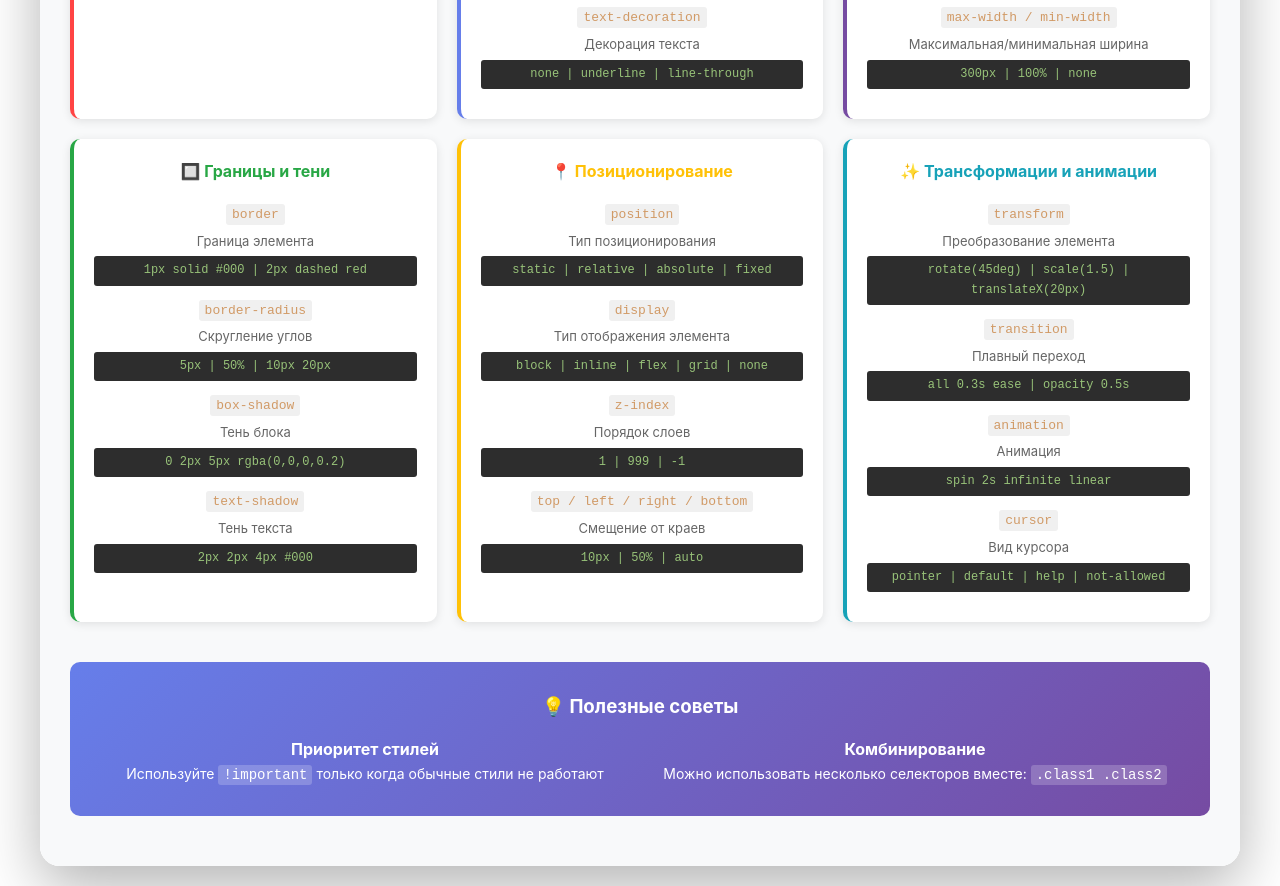
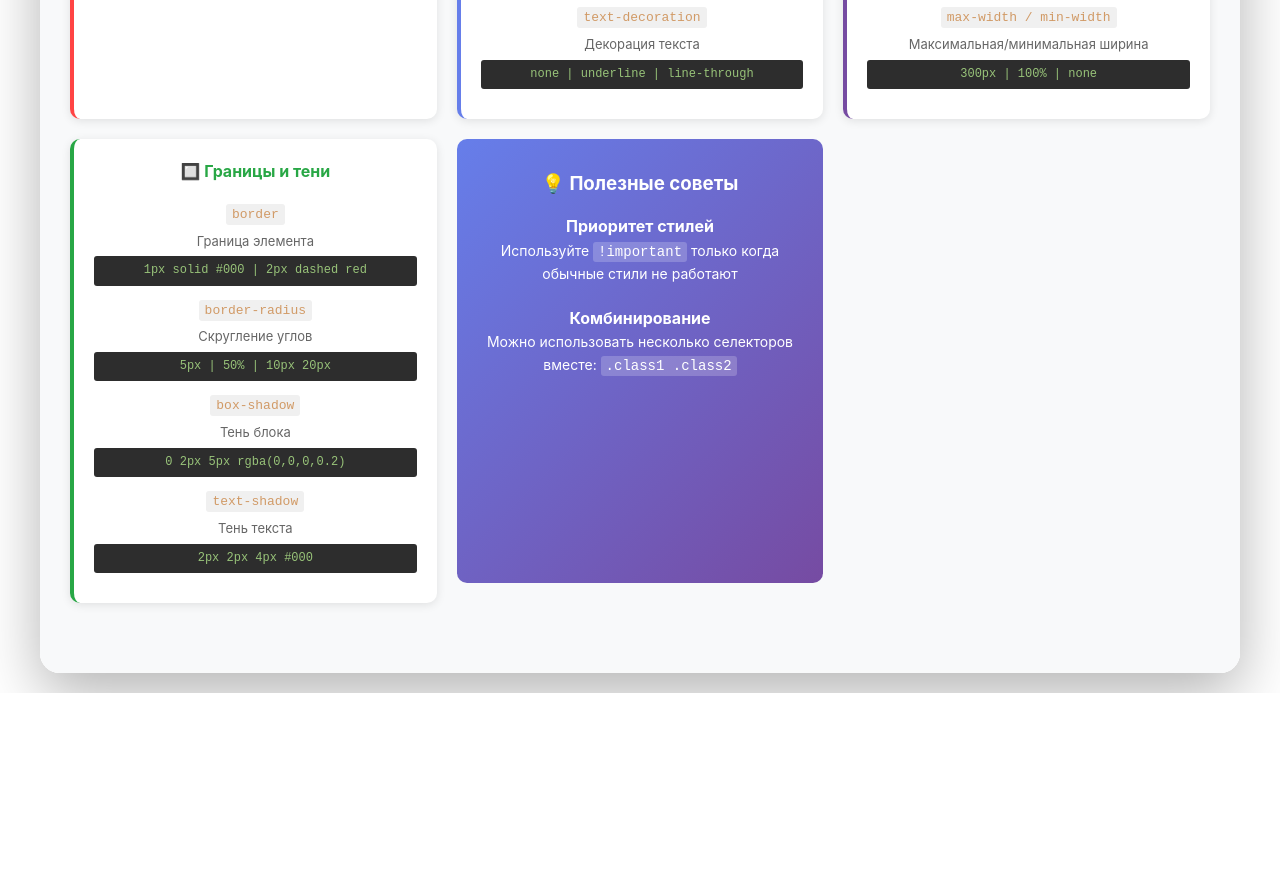
Before and after one commit to NowakDA/into, a plain HTML site: page index.html in a window 1280 px wide. Shown: the part 4761-5647 px from the top of the page. After the commit the page ends 5454 px from the top, so only its background shows below. Drawn offline with Linux system fonts and the light colour scheme.

Commit message:
Update index.html

```diff
--- a/index.html
+++ b/index.html
@@ -803,64 +803,7 @@
                     </div>
                 </div>
 
-                <!-- Позиционирование -->
-                <div style="background: white; padding: 20px; border-radius: 10px; box-shadow: 0 2px 10px rgba(0,0,0,0.1); border-left: 4px solid #ffc107;">
-                    <h4 style="color: #ffc107; margin-bottom: 15px;">📍 Позиционирование</h4>
 
-                    <div style="margin-bottom: 10px;">
-                        <code style="background: #f0f0f0; padding: 3px 6px; border-radius: 3px; color: #d19a66;">position</code>
-                        <p style="margin: 5px 0; color: #666; font-size: 13px;">Тип позиционирования</p>
-                        <code style="display: block; background: #2d2d2d; color: #98c379; padding: 5px; border-radius: 3px; font-size: 12px;">static | relative | absolute | fixed</code>
-                    </div>
-
-                    <div style="margin-bottom: 10px;">
-                        <code style="background: #f0f0f0; padding: 3px 6px; border-radius: 3px; color: #d19a66;">display</code>
-                        <p style="margin: 5px 0; color: #666; font-size: 13px;">Тип отображения элемента</p>
-                        <code style="display: block; background: #2d2d2d; color: #98c379; padding: 5px; border-radius: 3px; font-size: 12px;">block | inline | flex | grid | none</code>
-                    </div>
-
-                    <div style="margin-bottom: 10px;">
-                        <code style="background: #f0f0f0; padding: 3px 6px; border-radius: 3px; color: #d19a66;">z-index</code>
-                        <p style="margin: 5px 0; color: #666; font-size: 13px;">Порядок слоев</p>
-                        <code style="display: block; background: #2d2d2d; color: #98c379; padding: 5px; border-radius: 3px; font-size: 12px;">1 | 999 | -1</code>
-                    </div>
-
-                    <div style="margin-bottom: 10px;">
-                        <code style="background: #f0f0f0; padding: 3px 6px; border-radius: 3px; color: #d19a66;">top / left / right / bottom</code>
-                        <p style="margin: 5px 0; color: #666; font-size: 13px;">Смещение от краев</p>
-                        <code style="display: block; background: #2d2d2d; color: #98c379; padding: 5px; border-radius: 3px; font-size: 12px;">10px | 50% | auto</code>
-                    </div>
-                </div>
-
-                <!-- Трансформации и анимации -->
-                <div style="background: white; padding: 20px; border-radius: 10px; box-shadow: 0 2px 10px rgba(0,0,0,0.1); border-left: 4px solid #17a2b8;">
-                    <h4 style="color: #17a2b8; margin-bottom: 15px;">✨ Трансформации и анимации</h4>
-
-                    <div style="margin-bottom: 10px;">
-                        <code style="background: #f0f0f0; padding: 3px 6px; border-radius: 3px; color: #d19a66;">transform</code>
-                        <p style="margin: 5px 0; color: #666; font-size: 13px;">Преобразование элемента</p>
-                        <code style="display: block; background: #2d2d2d; color: #98c379; padding: 5px; border-radius: 3px; font-size: 12px;">rotate(45deg) | scale(1.5) | translateX(20px)</code>
-                    </div>
-
-                    <div style="margin-bottom: 10px;">
-                        <code style="background: #f0f0f0; padding: 3px 6px; border-radius: 3px; color: #d19a66;">transition</code>
-                        <p style="margin: 5px 0; color: #666; font-size: 13px;">Плавный переход</p>
-                        <code style="display: block; background: #2d2d2d; color: #98c379; padding: 5px; border-radius: 3px; font-size: 12px;">all 0.3s ease | opacity 0.5s</code>
-                    </div>
-
-                    <div style="margin-bottom: 10px;">
-                        <code style="background: #f0f0f0; padding: 3px 6px; border-radius: 3px; color: #d19a66;">animation</code>
-                        <p style="margin: 5px 0; color: #666; font-size: 13px;">Анимация</p>
-                        <code style="display: block; background: #2d2d2d; color: #98c379; padding: 5px; border-radius: 3px; font-size: 12px;">spin 2s infinite linear</code>
-                    </div>
-
-                    <div style="margin-bottom: 10px;">
-                        <code style="background: #f0f0f0; padding: 3px 6px; border-radius: 3px; color: #d19a66;">cursor</code>
-                        <p style="margin: 5px 0; color: #666; font-size: 13px;">Вид курсора</p>
-                        <code style="display: block; background: #2d2d2d; color: #98c379; padding: 5px; border-radius: 3px; font-size: 12px;">pointer | default | help | not-allowed</code>
-                    </div>
-                </div>
-            </div>
 
             <!-- Важное напоминание -->
             <div style="background: linear-gradient(135deg, #667eea 0%, #764ba2 100%); padding: 30px; border-radius: 10px; color: white; text-align: center; margin-bottom: 20px;">
```
